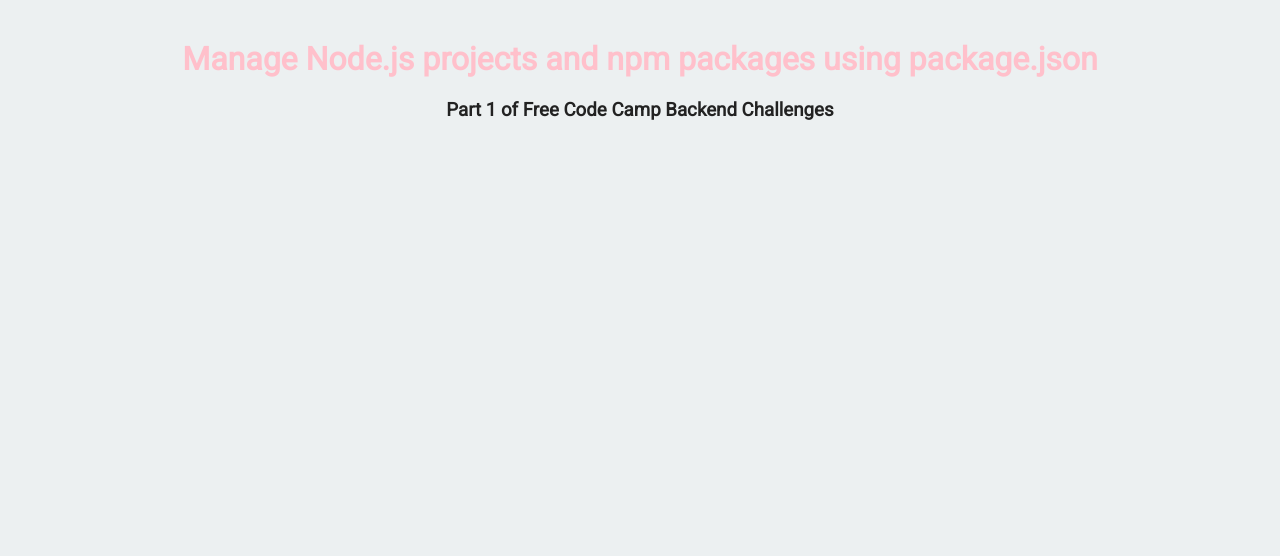
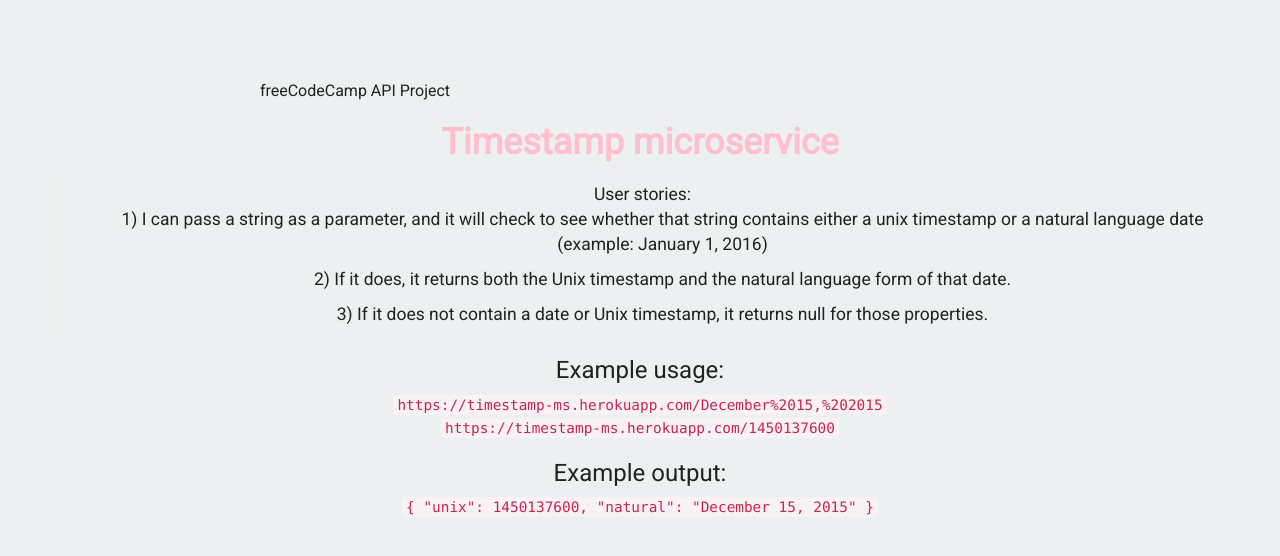
Before and after one commit to maks-ushakov/fcc-timestamp, a website: page views/index.html in a window 1280 px wide. Drawn offline with nearby package versions, Linux system fonts and the light colour scheme.

Commit message:
Change boilerplate to task

```diff
--- a/views/index.html
+++ b/views/index.html
@@ -1,8 +1,9 @@
 <!DOCTYPE html>
 <html>
 
-   <head>
-      <title>Backend Challenges | Free Code Camp</title>
+    <head>
+        <title>Timestamp microservice</title>
+        <link rel="stylesheet" href="https://maxcdn.bootstrapcdn.com/bootstrap/3.3.6/css/bootstrap.min.css">
       <link rel="shortcut icon" href="https://cdn.hyperdev.com/us-east-1%3A52a203ff-088b-420f-81be-45bf559d01b1%2Ffavicon.ico" type="image/x-icon"/>
       <link href="https://fonts.googleapis.com/css?family=Roboto" rel="stylesheet" type="text/css">
       <link href="/public/style.css" rel="stylesheet" type="text/css">
@@ -10,9 +11,31 @@
 
    <body>
       <div class="container">
-         <h1>Manage Node.js projects and npm packages using package.json</h1>
-         <h3>Part 1 of Free Code Camp Backend Challenges</h3>
-      </div>
-   </body>
+    </head>
+    <body>
+		<div class="container">
+			<p>freeCodeCamp API Project</p>
+            <h1 class="header">
+                Timestamp microservice
+            </h1>
+            <blockquote>
+                User stories:
+                <ul>1) I can pass a string as a parameter, and it will check to see whether that string
+                contains either a unix timestamp or a natural language date (example: January 1, 2016)</ul>
+                <ul>2) If it does, it returns both the Unix timestamp and the natural language form of that date.</ul>
+                <ul>3) If it does not contain a date or Unix timestamp, it returns null for those properties.</ul>
+            </blockquote>
+            <h3>Example usage:</h3>
+            <code>https://timestamp-ms.herokuapp.com/December%2015,%202015</code><br>
+            <code>https://timestamp-ms.herokuapp.com/1450137600</code>
+            <h3>Example output:</h3>
+            <code>
+                {
+                  "unix": 1450137600,
+                  "natural": "December 15, 2015"
+                }
+            </code>
+        </div>
+    </body>
 
 </html>
```
Also changed, not shown: package.json (+2 -6 lines), README.md, 2 other files.
